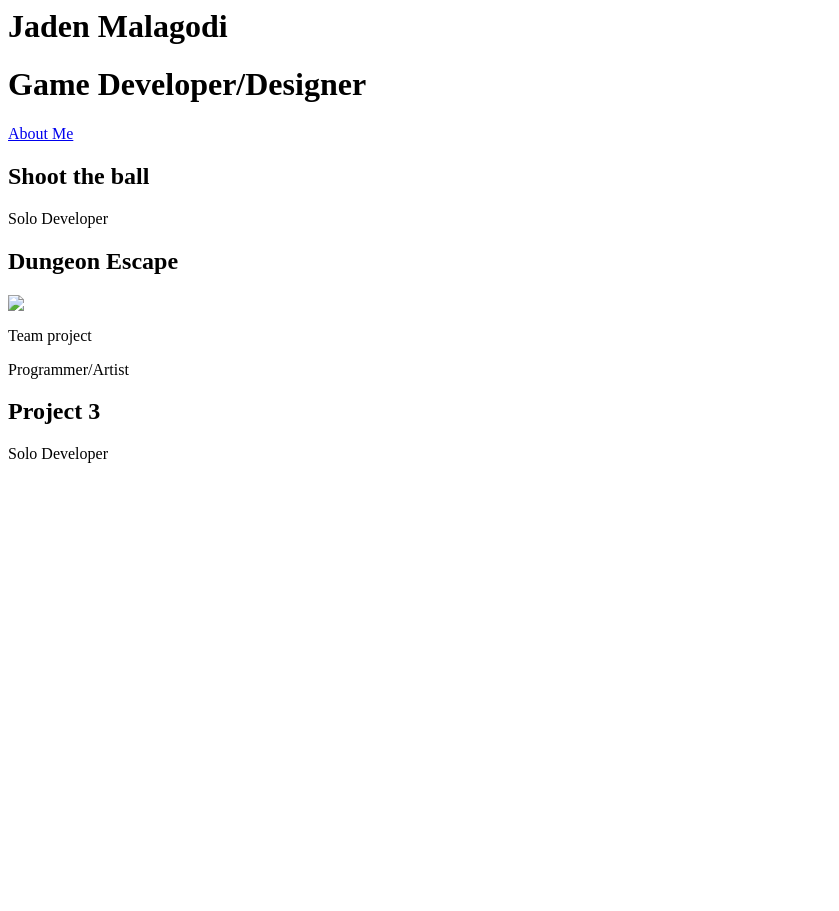
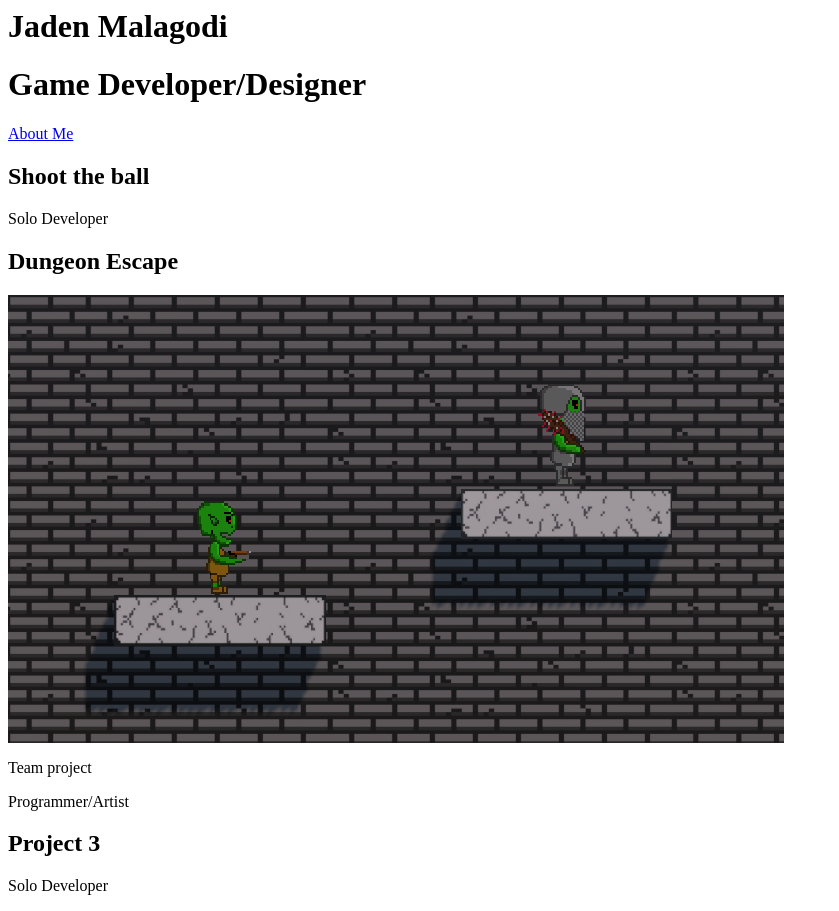
Before and after one commit to jmalagodi/portfolio-test, a plain HTML site: page index.html in a window 1280 px wide. Shown: the whole page, without its empty margins (0-839 px from the left). Before the commit the page ends 800 px from the top, so only its background shows below. Drawn offline with Linux system fonts and the light colour scheme.

Commit message:
Update index.html

```diff
--- a/index.html
+++ b/index.html
@@ -17,7 +17,7 @@
 		<p>Solo Developer</p>
 
 		<h2>Dungeon Escape</h2>
-		<img src="dungeon_escape.png">
+		<img src="images/dungeon_escape.png">
 		<p>Team project</p>
 		<p>Programmer/Artist</p>
 
```
